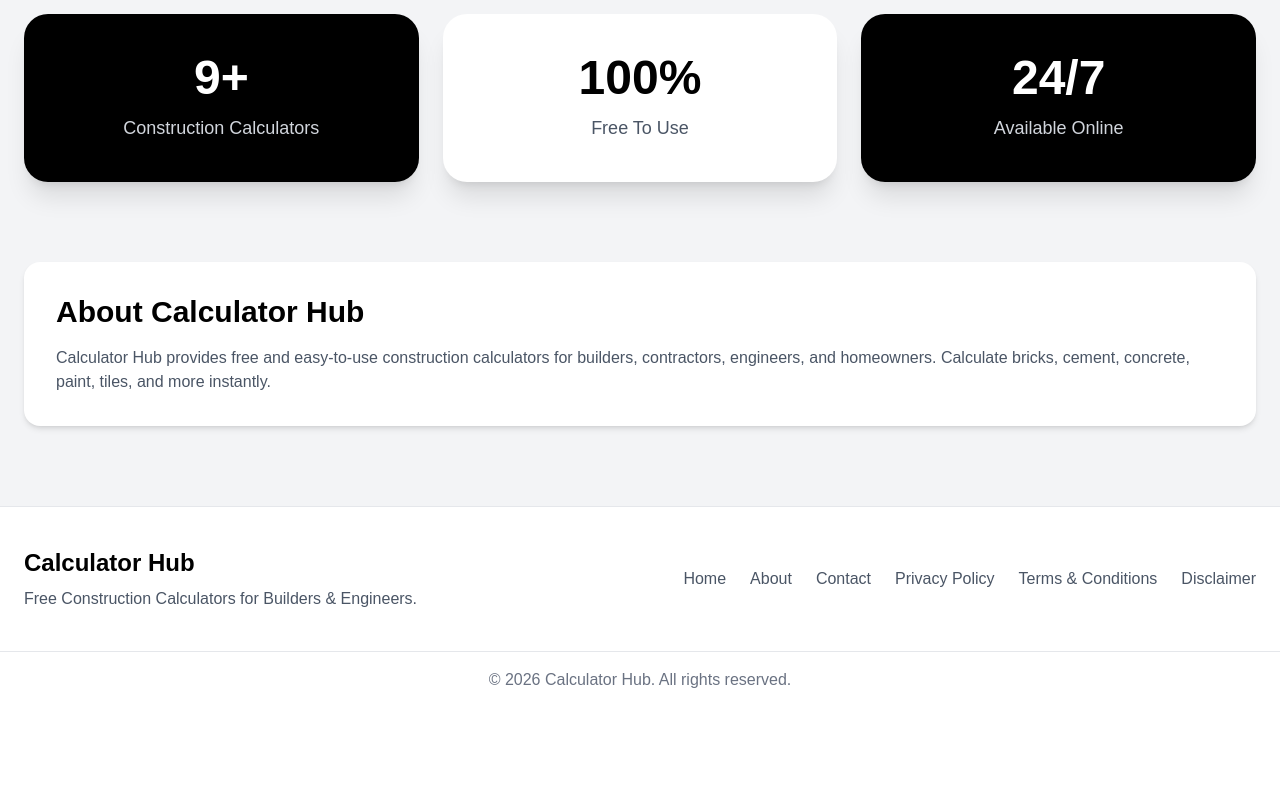
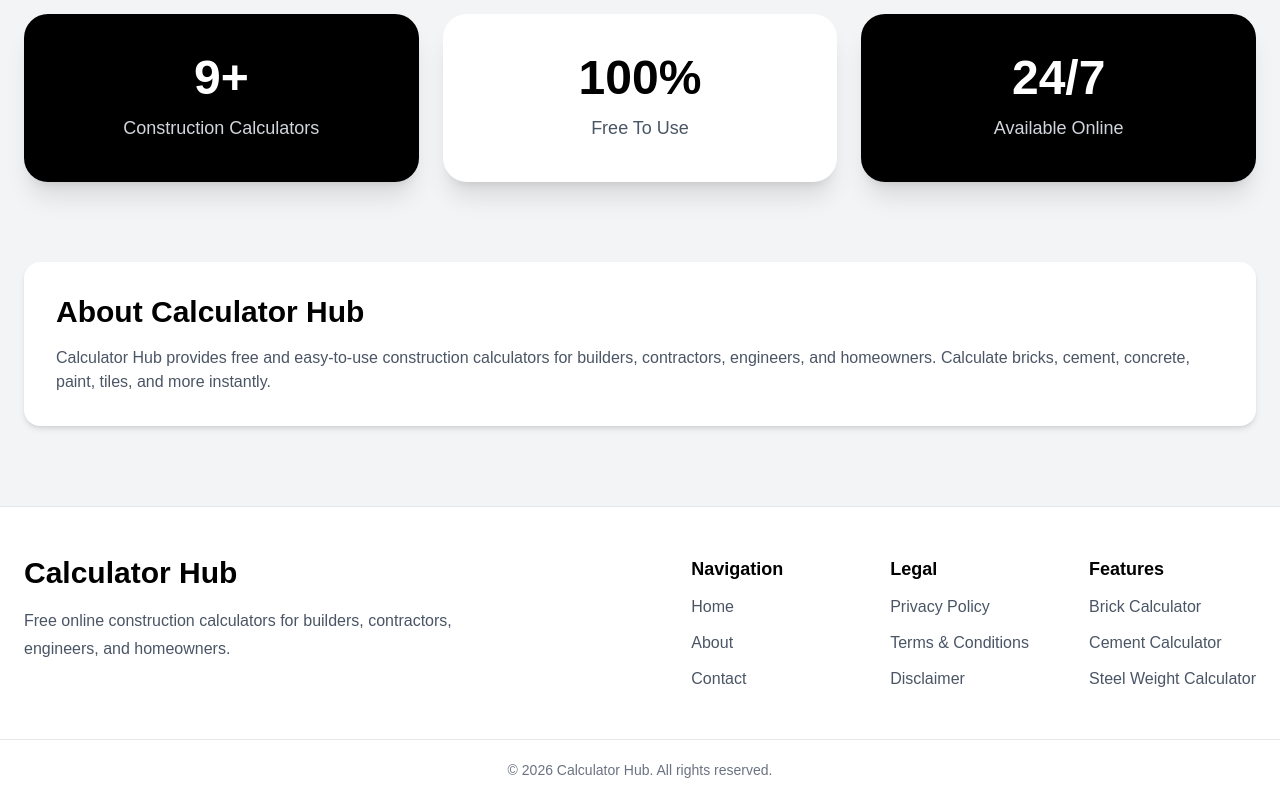
Before and after one commit to payadav142-rgb/calhub, a Next.js app: page / in a window 1280 px wide. Shown: the part 2283-3083 px from the top of the page. Before the commit the page ends 2991 px from the top, so only its background shows below. Built offline with nearby package versions, Linux system fonts and the light colour scheme.

Commit message:
Improved footer UI

```diff
--- a/app/components/Footer.tsx
+++ b/app/components/Footer.tsx
@@ -3,19 +3,28 @@ import Link from "next/link";
 export default function Footer() {
   return (
     <footer className="border-t border-gray-200 bg-white">
-      <div className="mx-auto flex max-w-7xl flex-col items-center justify-between gap-6 px-6 py-10 md:flex-row">
-        <div>
-          <h2 className="text-2xl font-bold text-black">
+      <div className="mx-auto flex max-w-7xl flex-col gap-10 px-6 py-12 md:flex-row md:items-start md:justify-between">
+
+        {/* Brand */}
+        <div className="max-w-md">
+          <h2 className="text-3xl font-extrabold text-black">
             Calculator Hub
           </h2>
 
-          <p className="mt-2 text-gray-600">
-            Free Construction Calculators for
-            Builders & Engineers.
+          <p className="mt-4 leading-7 text-gray-600">
+            Free online construction calculators
+            for builders, contractors, engineers,
+            and homeowners.
           </p>
         </div>
 
-        <div className="flex gap-6">
+        {/* Links */}
+        <div className="grid grid-cols-2 gap-8 md:grid-cols-3">
+          <div className="flex flex-col gap-3">
+            <h3 className="text-lg font-bold text-black">
+              Navigation
+            </h3>
+
             <Link
               href="/"
               className="text-gray-600 transition hover:text-black"
@@ -36,6 +45,12 @@ export default function Footer() {
             >
               Contact
             </Link>
+          </div>
+
+          <div className="flex flex-col gap-3">
+            <h3 className="text-lg font-bold text-black">
+              Legal
+            </h3>
 
             <Link
               href="/privacy-policy"
@@ -43,12 +58,14 @@ export default function Footer() {
             >
               Privacy Policy
             </Link>
+
             <Link
               href="/terms-and-conditions"
               className="text-gray-600 transition hover:text-black"
             >
               Terms & Conditions
             </Link>
+
             <Link
               href="/disclaimer"
               className="text-gray-600 transition hover:text-black"
@@ -56,9 +73,29 @@ export default function Footer() {
               Disclaimer
             </Link>
           </div>
+
+          <div className="flex flex-col gap-3">
+            <h3 className="text-lg font-bold text-black">
+              Features
+            </h3>
+
+            <p className="text-gray-600">
+              Brick Calculator
+            </p>
+
+            <p className="text-gray-600">
+              Cement Calculator
+            </p>
+
+            <p className="text-gray-600">
+              Steel Weight Calculator
+            </p>
+          </div>
+        </div>
       </div>
 
-      <div className="border-t border-gray-200 py-4 text-center text-gray-500">
+      {/* Bottom */}
+      <div className="border-t border-gray-200 py-5 text-center text-sm text-gray-500">
         © 2026 Calculator Hub. All rights reserved.
       </div>
     </footer>
```
Lines whose indentation alone changed are shown as unchanged.
